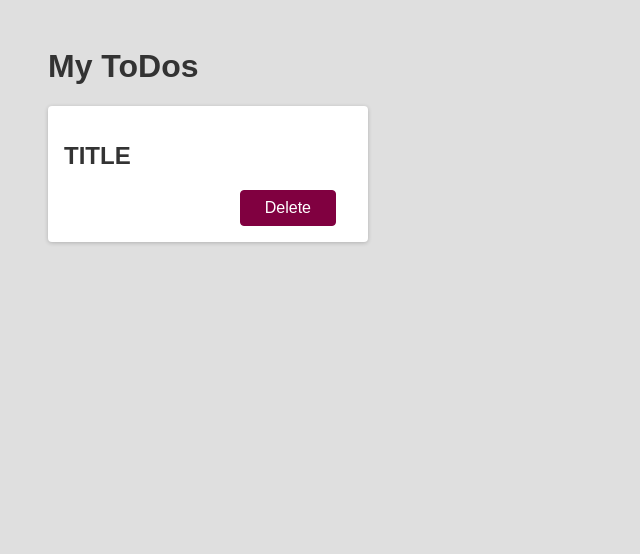
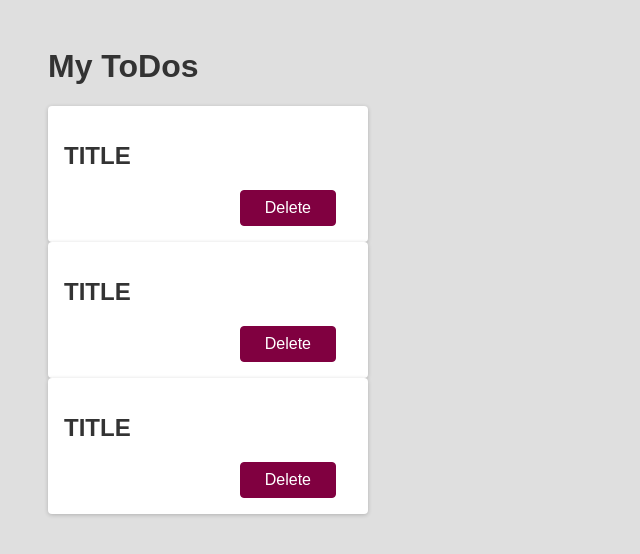
Before and after one commit to jakhongirn/react-intro, a React (Create React App) app: page / in a window 1280 px wide. Shown: the top 554 px of the page, without its empty margins (0-640 px from the left). Built offline with nearby package versions, Linux system fonts and the light colour scheme.

Commit message:
create Todo Component

```diff
--- a/src/App.js
+++ b/src/App.js
@@ -1,13 +1,12 @@
+import Todo from './components/Todo'
+
 function App() {
   return (
     <div>
       <h1>My ToDos</h1>
-      <div className='card'>
-        <h2>TITLE</h2>
-        <div className='actions'>
-          <button className="btn">Delete</button>
-        </div>
-      </div>
+      <Todo />
+      <Todo />
+      <Todo />
     </div>
   );
 }
--- /dev/null
+++ b/src/components/Todo.js
@@ -0,0 +1,14 @@
+function Todo() {
+    return (
+
+    <div className='card'>
+      <h2>TITLE</h2>
+      <div className='actions'>
+        <button className="btn">Delete</button>
+      </div>
+    </div>
+
+    );
+}
+
+export default Todo;
```
